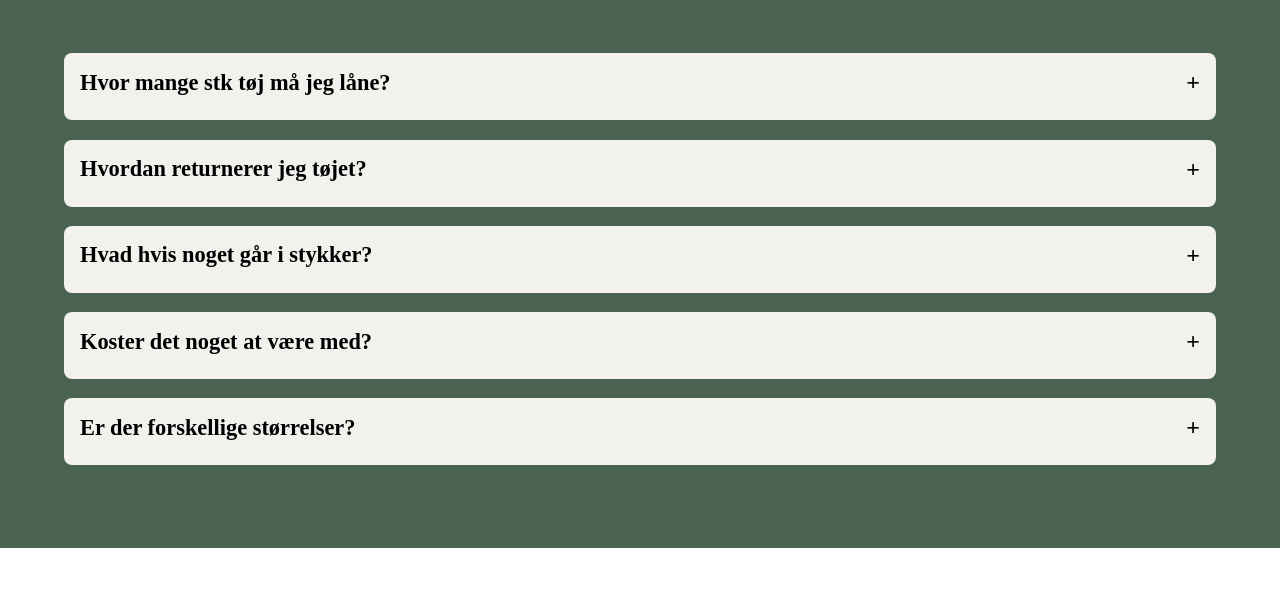
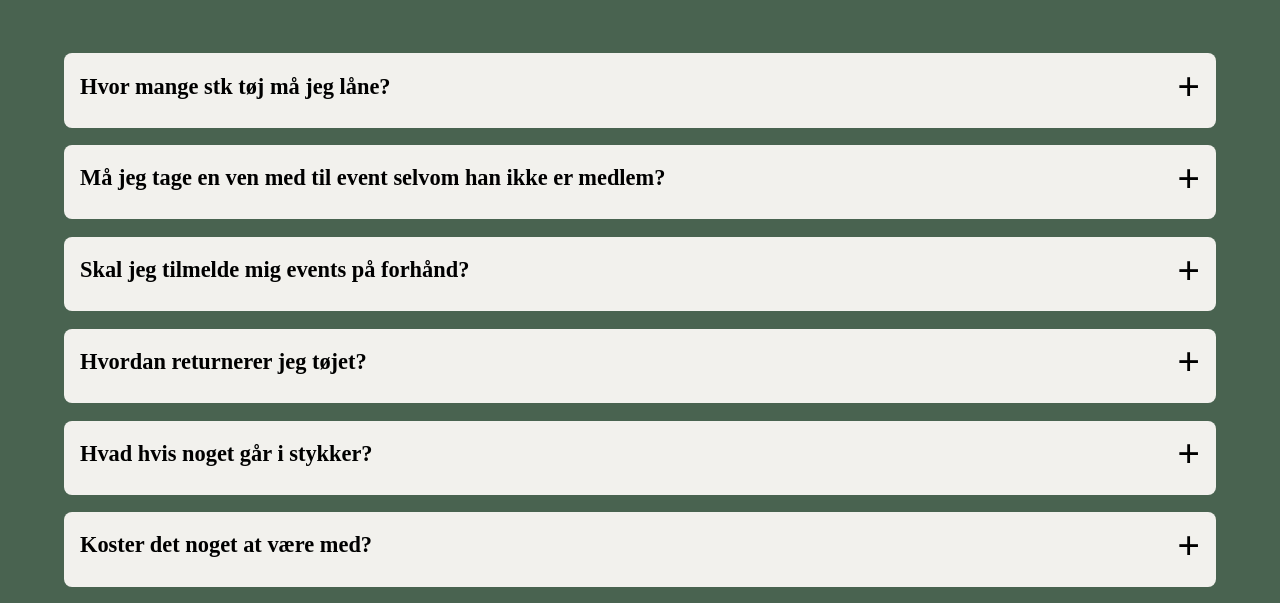
Before and after one commit to Victor-FH/Eksamen_2sem, an Astro site: page / in a window 1280 px wide. Shown: the part 187-790 px from the top of the page. Built offline with nearby package versions, Linux system fonts and the light colour scheme; Astro itself is replaced by a stand-in of ours.

Commit message:
tilføjer spørgsmål og styling

```diff
--- a/src/components/Faq.astro
+++ b/src/components/Faq.astro
@@ -6,23 +6,40 @@ const faqs = [
       "Du må låne op til 3 stk tøj ad gangen, og bytte dem til et event hver 30. dag.",
   },
   {
+    question: "Må jeg tage en ven med til event selvom han ikke er medlem?",
+    answer:
+      "Ja, man er altid velkommen til at medbringe en ven eller familiemedlem til vores events.",
+  },
+  {
+    question: "Skal jeg tilmelde mig events på forhånd?",
+    answer:
+      "Det er ikke et krav, men vi sætter stor pris på, at du tilmelder dig – så har vi en idé om, hvor mange der kommer, og kan planlægge lidt bedre.",
+  },
+  {
     question: "Hvordan returnerer jeg tøjet?",
-    answer: "Du medbringer det til en byttesalon – nemt og hyggeligt!",
+    answer:
+      "Du medbringer det til en byttesalon – så har du også mulighed for at låne 3 nye stk!",
   },
   {
     question: "Hvad hvis noget går i stykker?",
     answer:
-      "Vi forventer almindelig brug – uheld kan ske. Tal med os til et event, så finder vi en løsning.",
+      "Dit medlemskab indebærer en forsikring, som sørger for at du ikke skal betale, hvis noget går i stykker– vi har dig dækket.",
   },
   {
     question: "Koster det noget at være med?",
     answer:
-      "Ja, der er et mindre månedligt medlemsgebyr – det går til drift og events.",
+      "Ja, der er et månedligt medlemsgebyr. Men hvis du anmoder om at blive ambassadør, er det gratis.",
   },
+
   {
     question: "Er der forskellige størrelser?",
     answer:
       "Ja, vi forsøger at have tøj i mange størrelser og stilarter – og vi lytter til ønsker!",
+  },
+  {
+    question: "Skal jeg have erfaring for at blive ambassadør?",
+    answer:
+      "Nej, så længe du har et drive og er klar på at gå all ind i vores fælleskab, så behøver du ingen tidligere erfaring.",
   },
 ];
 ---
@@ -43,8 +60,8 @@ const faqs = [
 
   .faq-item {
     background-color: #f2f1ed;
-    margin-bottom: 1rem;
-    padding: 1rem;
+    margin-bottom: 0.8rem;
+    padding: 0.6rem 1rem;
     border-radius: 0.5rem;
     cursor: pointer;
     position: relative;
@@ -60,14 +77,14 @@ const faqs = [
     justify-content: space-between;
     align-items: center;
     font-weight: bold;
-    font-size: 1rem;
+    font-size: 1.1rem;
   }
 
   .faq-answer {
     max-height: 0;
     overflow: hidden;
     transition: max-height 0.4s ease;
-    margin-top: 0.5rem;
+    margin-bottom: 0.5rem;
     color: #333;
   }
 
@@ -76,7 +93,7 @@ const faqs = [
   }
 
   .plus {
-    font-size: 1.5rem;
+    font-size: 2.5rem;
     transform: rotate(0deg);
     transition: transform 0.3s ease;
   }
@@ -92,7 +109,7 @@ const faqs = [
       font-size: 1.4rem;
     }
     .faq-item {
-      margin-bottom: 1.2rem;
+      margin-bottom: 1.1rem;
     }
 
     h2 {
```
